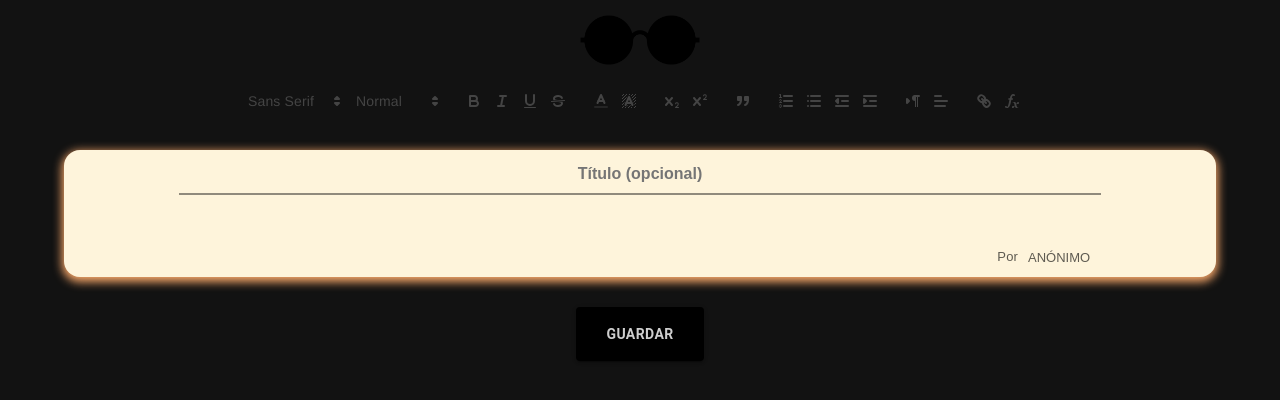
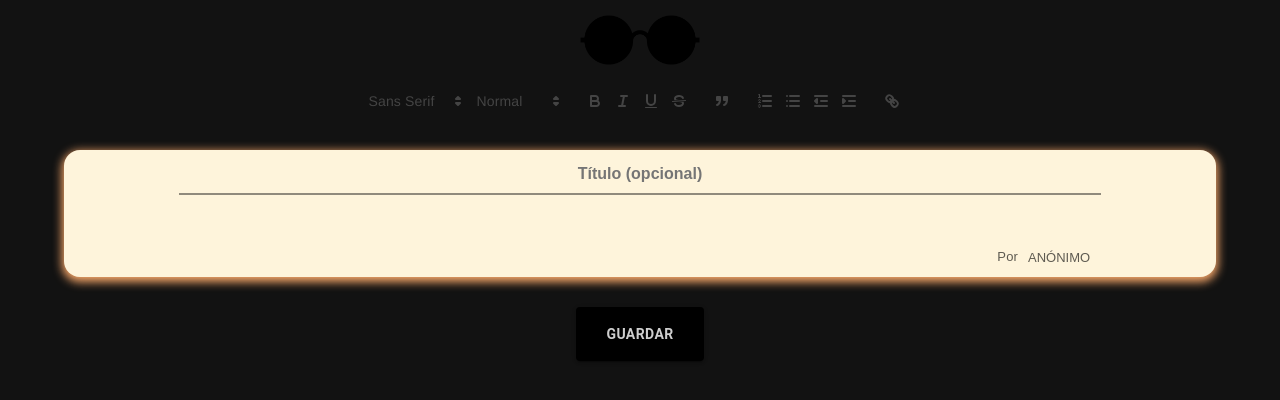
Before and after one commit to Hazschin/anonimoporfavor-anonimoporfavor.front, a Next.js app: page /createNote in a window 1280 px wide. Shown: the top 400 px of the page. Built offline with nearby package versions, Linux system fonts and the light colour scheme.

Commit message:
Se quitaron funciones que no sirven del editor de Quill

```diff
--- a/src/app/layout.tsx
+++ b/src/app/layout.tsx
@@ -5,7 +5,6 @@ import "./layoutApp.css";
 import logo from "../public/anonimoporfavor.png";
 import Image from "next/image";
 import Head from "next/head";
-//Comment
 export default function RootLayout({
   children,
 }: Readonly<{
--- a/src/components/TextEditor/CustomToolbar.tsx
+++ b/src/components/TextEditor/CustomToolbar.tsx
@@ -13,14 +13,14 @@ export default function CustomToolbar() {
         <button className="ql-underline"></button>
         <button className="ql-strike"></button>
       </span>
-      <span className="ql-formats">
+      {/*<span className="ql-formats">
         <select className="ql-color"></select>
         <select className="ql-background"></select>
-      </span>
-      <span className="ql-formats">
+      </span>*/}
+      {/*<span className="ql-formats">
         <button className="ql-script" value="sub"></button>
         <button className="ql-script" value="super"></button>
-      </span>
+      </span>*/}
       <span className="ql-formats">
         <button className="ql-blockquote"></button>
       </span>
@@ -30,13 +30,13 @@ export default function CustomToolbar() {
         <button className="ql-indent" value="-1"></button>
         <button className="ql-indent" value="+1"></button>
       </span>
-      <span className="ql-formats">
+      {/*<span className="ql-formats">
         <button className="ql-direction" value="rtl"></button>
         <select className="ql-align"></select>
-      </span>
+      </span>*/}
       <span className="ql-formats">
         <button className="ql-link"></button>
-        <button className="ql-formula"></button>
+        {/*<button className="ql-formula"></button>*/}
       </span>
     </div>
   );
--- a/src/components/TextEditor/Editor.tsx
+++ b/src/components/TextEditor/Editor.tsx
@@ -5,15 +5,12 @@ import CustomToolbar from "./CustomToolbar";
 
 const QuillNoSSRWrapper = dynamic(() => import("react-quill"), {
   ssr: false,
-  loading: () => <p>cargando ...</p>,
+  loading: () => <p>Cargando...</p>,
 });
 
 export default function Editor() {
   const modules = {
     toolbar: { container: "#toolbar" },
-    clipboard: {
-      matchVisual: false,
-    },
   };
 
   const formats = [
```
